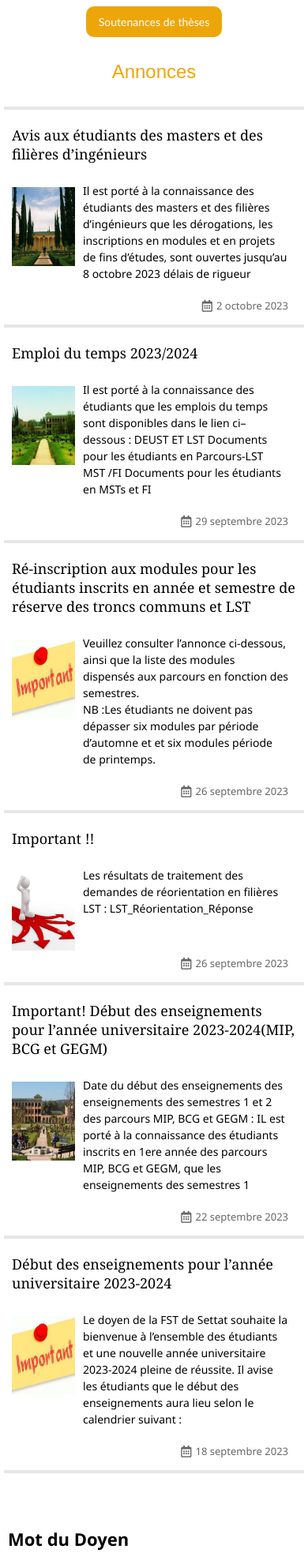
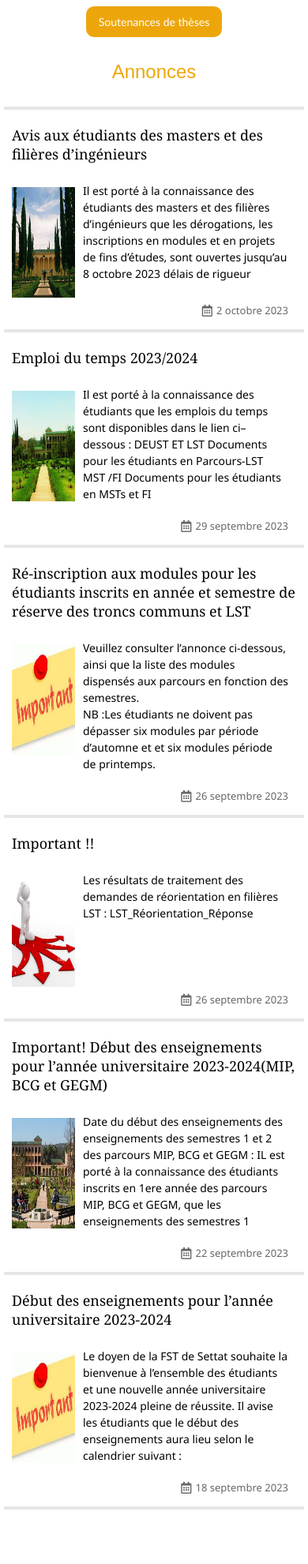
Before and after one commit to ayoublaktaibi/fsts, a PHP site: page / in a window 390 px wide. Shown: the part 495-2476 px from the top of the page at 79% size. Run offline with PHP 8.4, Linux system fonts and the light colour scheme.

Commit message:
Update styles.css

```diff
--- a/styles.css
+++ b/styles.css
@@ -1015,7 +1015,7 @@ blockquote footer {
 
     .announcement-img {
         margin-top: 20px;
-        height: 100px;
+        height: 140px;
         margin-right: 10px;
         width: 80px;
         padding-bottom: 30px;
```
